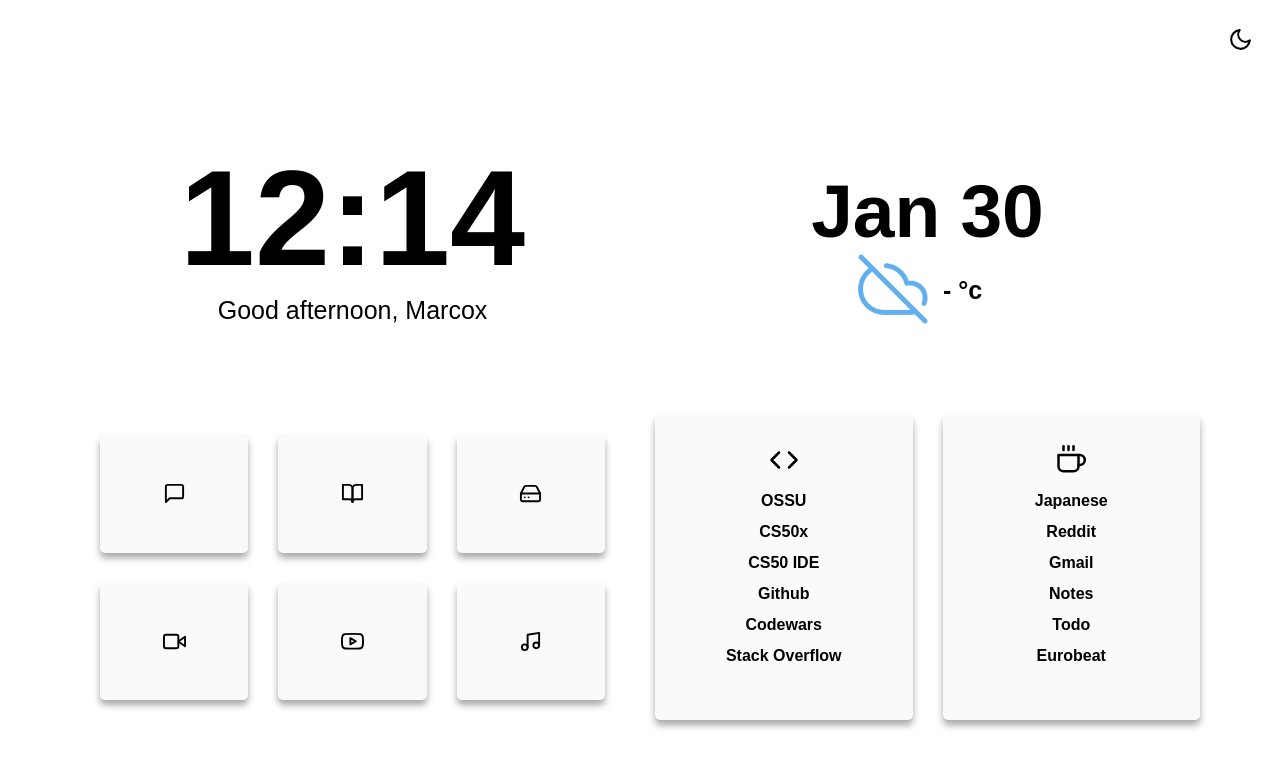
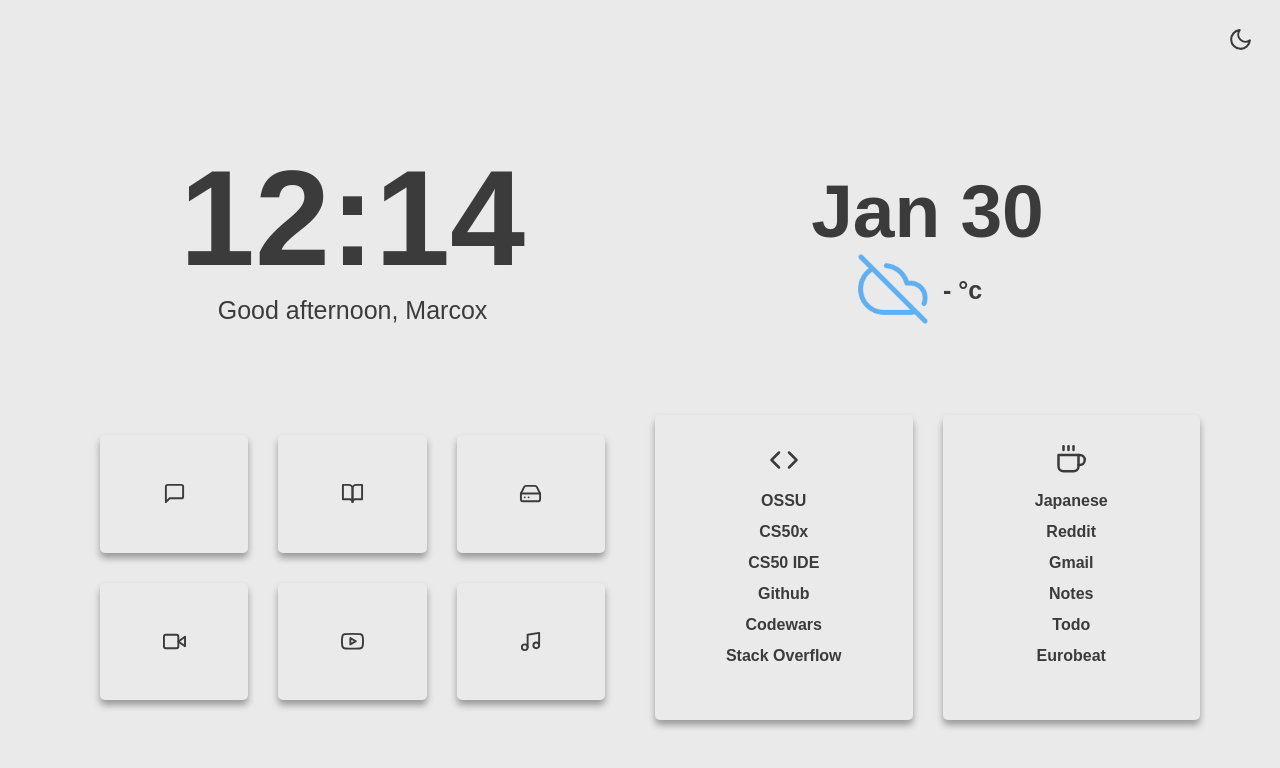
Before and after one commit to Marcox132/Homepage, a plain HTML site: page index.html in a window 1280 px wide. Drawn offline with nearby package versions, Linux system fonts and the light colour scheme; no server answers; a web font is replaced by a local one.

Commit message:
changed light theme colors

```diff
--- a/css/style.css
+++ b/css/style.css
@@ -12,10 +12,10 @@
 
   /* Light theme  */
   --accent: #90caf9; /* Hover color */
-  --bg: #ffffff; /* Background color */
-  --sbg: #fafafa; /* Cards color */
-  --fg: #000000; /* Foreground color */
-  --sfg: #ffffff; /* Secondary Foreground color */
+  --bg: #eaeaea; /* Background color */
+  --sbg: #eaeaea; /* Cards color */
+  --fg: #3b3b3b; /* Foreground color */
+  --sfg: #3b3b3b; /* Secondary Foreground color */
 
   /* Image background  */
 
```
